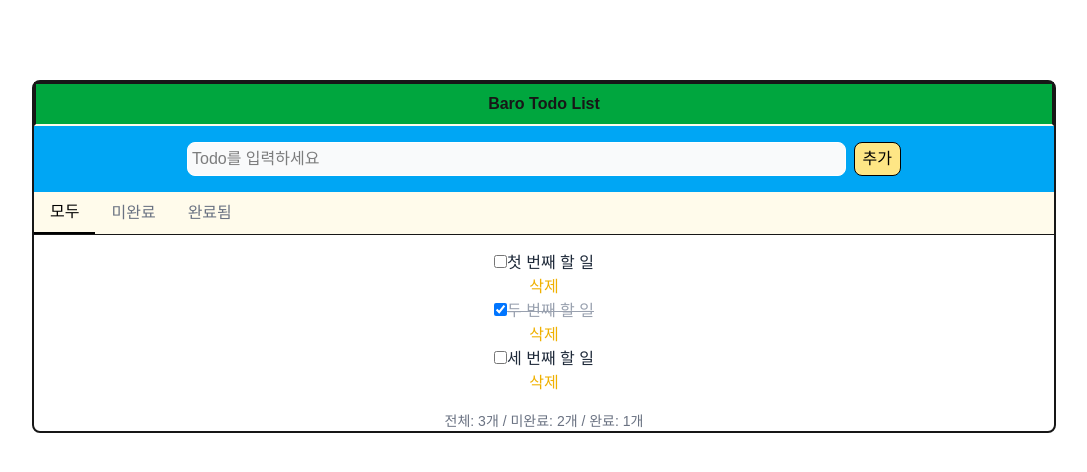
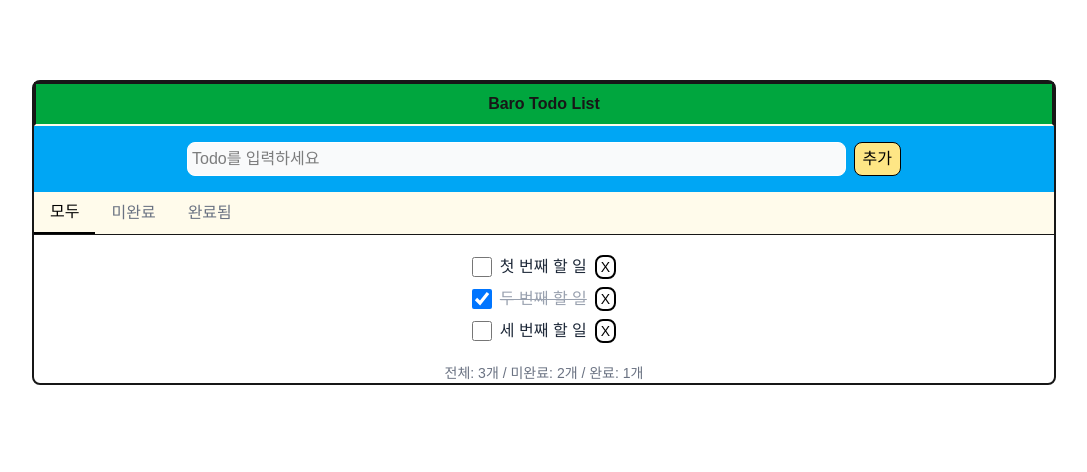
Before and after one commit to jjjangsh/next-todo, a Next.js app: page / in a window 1280 px wide. Shown: the top 472 px of the page, without its empty margins (96-1183 px from the left). Built offline with nearby package versions, Linux system fonts and the light colour scheme; data requests are answered from the project's data file.

Commit message:
style: todoItem 스타일 적용

```diff
--- a/src/components/TodoItem.tsx
+++ b/src/components/TodoItem.tsx
@@ -38,14 +38,14 @@ const TodoItem = ({ todo }: TodoItemProps) => {
   };
 
   return (
-    <li className="">
-      <div className="">
+    <li className="bg-white flex justify-center">
+      <div className="flex gap-2 my-1">
         <input
           type="checkbox"
           checked={todo.completed}
           onChange={handleToggle}
           disabled={updateMutation.isPending}
-          className=""
+          className="w-5"
         />
         <span
           className={`${
@@ -54,16 +54,16 @@ const TodoItem = ({ todo }: TodoItemProps) => {
         >
           {todo.title}
         </span>
-      </div>
         <button
           onClick={handleDelete}
           disabled={deleteMutation.isPending}
-        className={`text-yellow-500 hover:text-red-700 ${
+          className={`text-black hover:text-black text-sm text-center flex justify-center items-center border-2 rounded-lg px-1 ${
             deleteMutation.isPending ? "opacity-50 cursor-not-allowed" : ""
           }`}
         >
-        {deleteMutation.isPending ? "처리 중" : "삭제"}
+          {deleteMutation.isPending ? "처리 중" : "X"}
         </button>
+      </div>
     </li>
   );
 };
```
Lines whose indentation alone changed are shown as unchanged.
